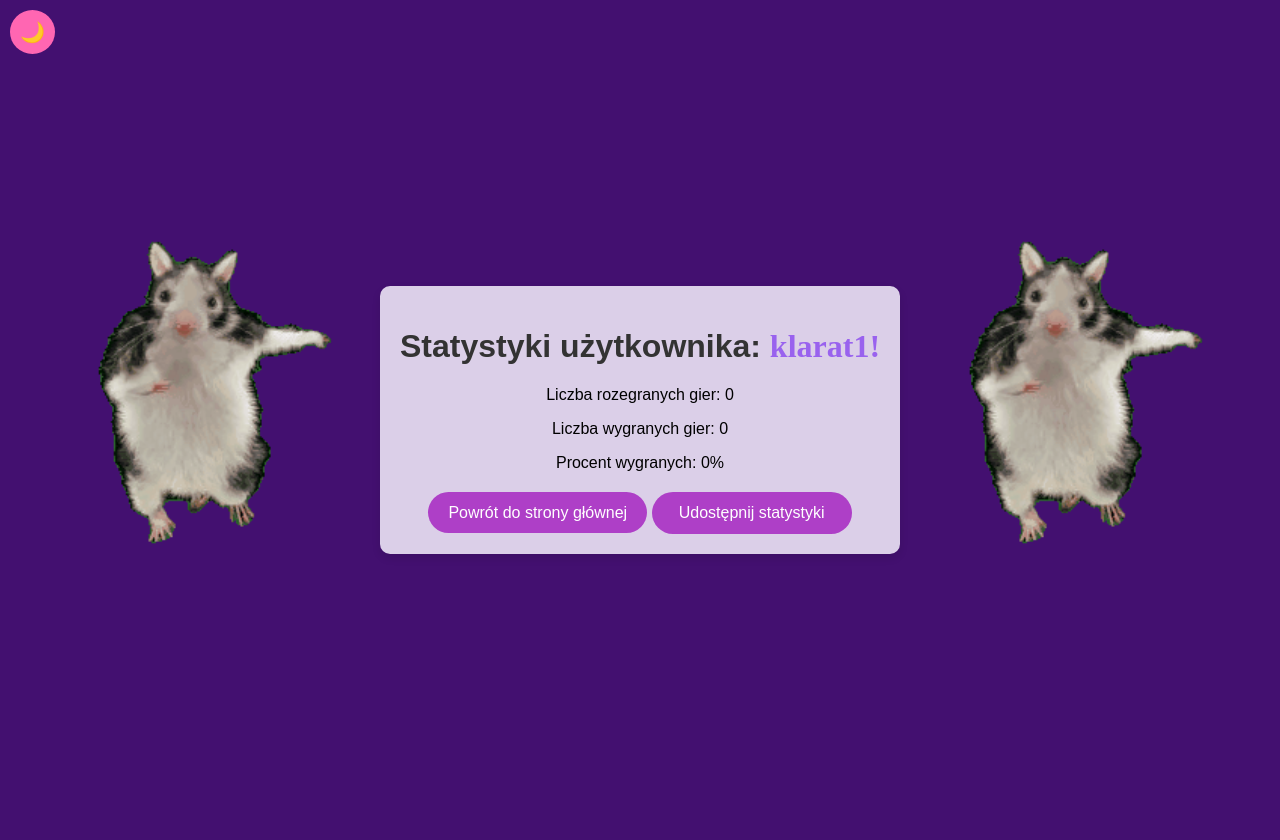
After one commit to klarat123/nasz_projekcik, a Flask app: page /twoje-statystyki in a window 1280 px wide. The commit adds this page. Run offline with Flask 3, Linux system fonts and the light colour scheme; a user stored in the database is signed in.

Commit message:
aktualizacja, jeszcze konczymy

```diff
--- a/main.py
+++ b/main.py
@@ -1,4 +1,4 @@
-from flask import Flask, render_template, request, redirect, url_for, flash, make_response
+from flask import Flask, render_template, request, redirect, url_for, flash, make_response, session
 from flask_sqlalchemy import SQLAlchemy
 from flask_bcrypt import Bcrypt
 from flask_login import LoginManager, UserMixin, login_user, login_required, logout_user, current_user
@@ -22,7 +22,9 @@ class User(UserMixin, db.Model):
     username = db.Column(db.String(50), unique=True, nullable=False)
     email = db.Column(db.String(100), unique=True, nullable=False)
     password = db.Column(db.String(255), nullable=False)
-
+    games_played = db.Column(db.Integer, default=0)
+    games_won = db.Column(db.Integer, default=0)
+    percentage = db.Column(db.Integer, default=0)
 
 @login_manager.user_loader
 def load_user(user_id):
@@ -34,15 +36,18 @@ with app.app_context():
 
 @app.route('/')
 def home():
-    return render_template('home.html')
+    dark_mode = session.get('dark_mode', False)
+    return render_template('home.html', dark_mode=dark_mode)
 
 @app.route('/glowna')
 @login_required
 def glowna():
-    return render_template('glowna.html')
+    dark_mode = session.get('dark_mode', False)
+    return render_template('glowna.html', dark_mode=dark_mode)
 
 @app.route('/register', methods=['GET', 'POST'])
 def register():
+    dark_mode = session.get('dark_mode', False)
     if request.method == 'POST':
         username = request.form['username']
         email = request.form['email']
@@ -70,10 +75,11 @@ def register():
         flash('Rejestracja zakończona sukcesem! Możesz się teraz zalogować.', 'success')
         return redirect(url_for('login'))
 
-    return render_template('register.html')
+    return render_template('register.html', dark_mode=dark_mode)
 
 @app.route('/login', methods=['GET', 'POST'])
 def login():
+    dark_mode = session.get('dark_mode', False)
     if request.method == 'POST':
         identifier = request.form['identifier']
         password = request.form['password']
@@ -91,12 +97,35 @@ def login():
         else:
             flash('Błędna nazwa użytkownika/email lub hasło', 'danger')
 
-    return render_template('login.html')
+    return render_template('login.html', dark_mode=dark_mode)
+
+def update_statistics(user, won_game=False):
+
+    user.games_played += 1
+
+
+    if won_game:
+        user.games_won += 1
+
+
+    if user.games_played > 0:
+        user.percentage = int((user.games_won / user.games_played) * 100)
+    else:
+        user.percentage = 0
+
+
+    db.session.commit()
+
 
 @app.route('/zasady')
 def zasady():
-    return render_template('zasady.html')
+    dark_mode = session.get('dark_mode', False)
+    return render_template('zasady.html', dark_mode=dark_mode)
 
+@app.route('/toggle-dark-mode')
+def toggle_dark_mode():
+    session['dark_mode'] = not session.get('dark_mode', False)
+    return redirect(request.referrer)
 
 @app.route('/logout')
 @login_required
@@ -104,5 +133,12 @@ def logout():
     logout_user()
     return redirect(url_for('login'))
 
+@app.route('/twoje-statystyki')
+@login_required
+def twoje_statystyki():
+    user = current_user
+    return render_template('twoje-statystyki.html', user=user)
+
+
 if __name__ == '__main__':
     app.run(debug=True)
--- a/static/css/style.css
+++ b/static/css/style.css
@@ -63,6 +63,7 @@ body {
     justify-content: center;
     gap: 20px;
 }
+
 
 .btn {
     padding: 15px 30px;
@@ -225,9 +226,8 @@ button, .btn {
 button:hover, .btn:hover {
     background-color: #b15b91;
 }
+.btn-return{
 
-
-.btn-return {
     background-color: #a12473;
     color: white;
     border-radius: 25px;
@@ -237,6 +237,17 @@ button:hover, .btn:hover {
     display: block;
     margin-top: 10px;
     transition: 0.3s;
+
+}
+
+.btn-udostepnianie {
+    background-color: #ea6393;
+    color: white;
+    border-radius: 25px;
+    padding: 12px 20px;
+    font-size: 16px;
+    transition: background-color 0.3s;
+    width: 200px;
 }
 
 .btn-return:hover {
@@ -293,6 +304,7 @@ a button {
     transition: background-color 0.3s;
     text-decoration: none;
     display: inline-block;
+
 }
 
 .btn-main:hover {
@@ -326,6 +338,12 @@ a button {
     height: auto;
 }
 
+.side-gif-2 {
+    max-width: 100%;
+    height: auto;
+    padding-left: 38px;
+}
+
 .wide-rat {
     width: 100%;
     max-width: 900px;
@@ -344,3 +362,65 @@ a {
 a:hover {
     color: #b15b91;
 }
+
+.dark-mode {
+    background-color: #431070;
+    color: rgb(21, 18, 18);
+}
+
+.toggle-dark-mode {
+    position: fixed;
+    top: 10px;
+    left: 10px;
+    background-color: #ff66b2;
+    color: rgb(0, 0, 0);
+    padding: 10px;
+    border-radius: 50%;
+    font-size: 20px;
+    text-decoration: none;
+}
+
+.toggle-dark-mode:hover {
+    background-color: #ff3399;
+}
+
+.custom-form-container {
+    background-color: #ffffff;
+    padding: 20px;
+    border-radius: 10px;
+    box-shadow: 0 4px 8px rgba(0, 0, 0, 0.1);
+}
+
+
+body.dark-mode .custom-form-container {
+    background-color: #dbcfe8;
+    color: #000000;
+}
+
+body.dark-mode .btn-main{
+    background-color: #ae3fc7;
+    color: #ffffff;
+}
+
+body.dark-mode .btn-main:hover{
+    background-color: #c271cb;
+    color: #ffffff;
+}
+
+body.dark-mode .btn-return{
+    background-color: #ae3fc7;
+    color: #ffffff;
+}
+body.dark-mode .btn-return:hover{
+    background-color: #c271cb;
+    color: #ffffff;
+}
+
+body.dark-mode .btn-udostepnianie{
+    background-color: #ae3fc7;
+    color: #ffffff;
+}
+body.dark-mode .btn-udostepnianie:hover{
+    background-color: #c271cb;
+    color: #ffffff;
+}
--- /dev/null
+++ b/templates/base.html
@@ -0,0 +1,22 @@
+<!DOCTYPE html>
+<html lang="pl">
+<head>
+    <meta charset="UTF-8">
+    <meta name="viewport" content="width=device-width, initial-scale=1.0">
+    <title>{% block title %}Wordiez{% endblock %}</title>
+    <link rel="stylesheet" href="{{ url_for('static', filename='css/style.css') }}">
+</head>
+
+{% if session.get('dark_mode') %}
+<body class="dark-mode">
+{% else %}
+<body>
+{% endif %}
+
+
+    <a href="{{ url_for('toggle_dark_mode') }}" class="toggle-dark-mode">🌙</a>
+
+    {% block content %}{% endblock %}
+
+</body>
+</html>
--- /dev/null
+++ b/templates/twoje-statystyki.html
@@ -0,0 +1,50 @@
+{% extends "base.html" %}
+
+{% block content %}
+<!DOCTYPE html>
+<html lang="pl">
+
+<head>
+    <meta charset="UTF-8">
+    <meta name="viewport" content="width=device-width, initial-scale=1.0">
+    <title>Twoje statystyki - Wordiez</title>
+    <link rel="stylesheet" href="{{ url_for('static', filename='css/style.css') }}">
+</head>
+
+<body>
+    <div class="col-lg-4">
+    <div class="gif-container left">
+        <img src="{{ url_for('static', filename='images/szczurgifstat1.gif') }}" width="300" height="auto" alt="Left GIF" class="side-gif-2">
+    </div>
+    </div>
+
+    <div class="col-lg-4">
+    <div class="custom-form-container">
+        <h1>Statystyki użytkownika: <span style="color: #9962ee; font-family: 'Times New Roman'">{{ current_user.username }}!</span></h1>
+
+        <div class="stats">
+            <div style="text-align: center;">
+            <p>Liczba rozegranych gier: {{ user.games_played }}</p>
+            <p>Liczba wygranych gier: {{ user.games_won }}</p>
+            <p>Procent wygranych: {{ user.percentage }}%</p>
+        </div>
+        </div>
+
+
+        <div class="buttons">
+            <div style="text-align: center;">
+            <a href="{{ url_for('glowna') }}" class="btn-udostepnianie">Powrót do strony głównej</a>
+            <button class="btn-udostepnianie" >Udostępnij statystyki</button>
+        </div>
+        </div>
+    </div>
+    </div>
+    <div class="col-lg-4">
+    <div class="gif-container right">
+        <img src="{{ url_for('static', filename='images/szczurgifstat1.gif') }}" width="300" height="auto" alt="Right GIF" class="side-gif-2">
+    </div>
+    </div>
+</body>
+
+</html>
+{% endblock %}
```
Also changed, not shown: templates/glowna.html (+7 -3 lines), templates/home.html (+12 -11 lines), templates/login.html (+6 -1 lines), templates/register.html (+12 -21 lines), templates/zasady.html (+6 -2 lines), instance/database.db, static/images/szczurgifstat1.gif (added), 2 other files.
